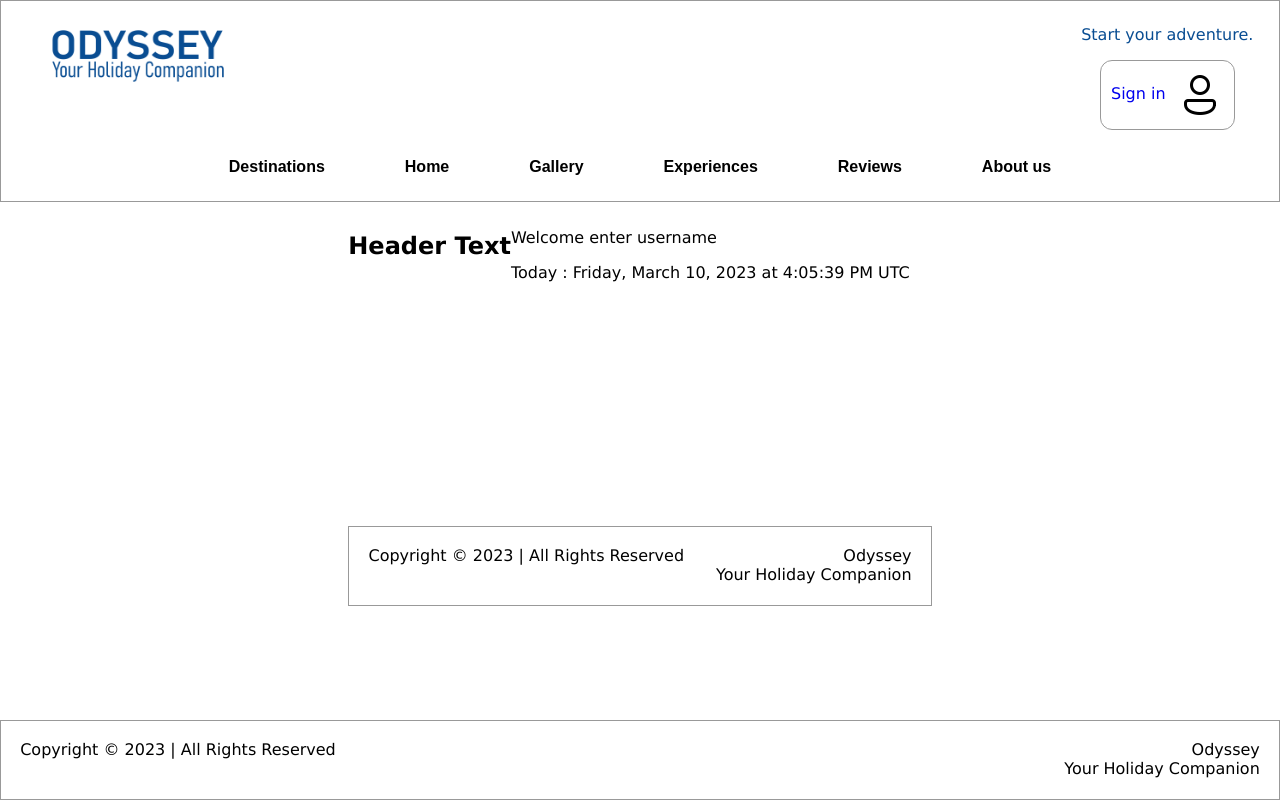
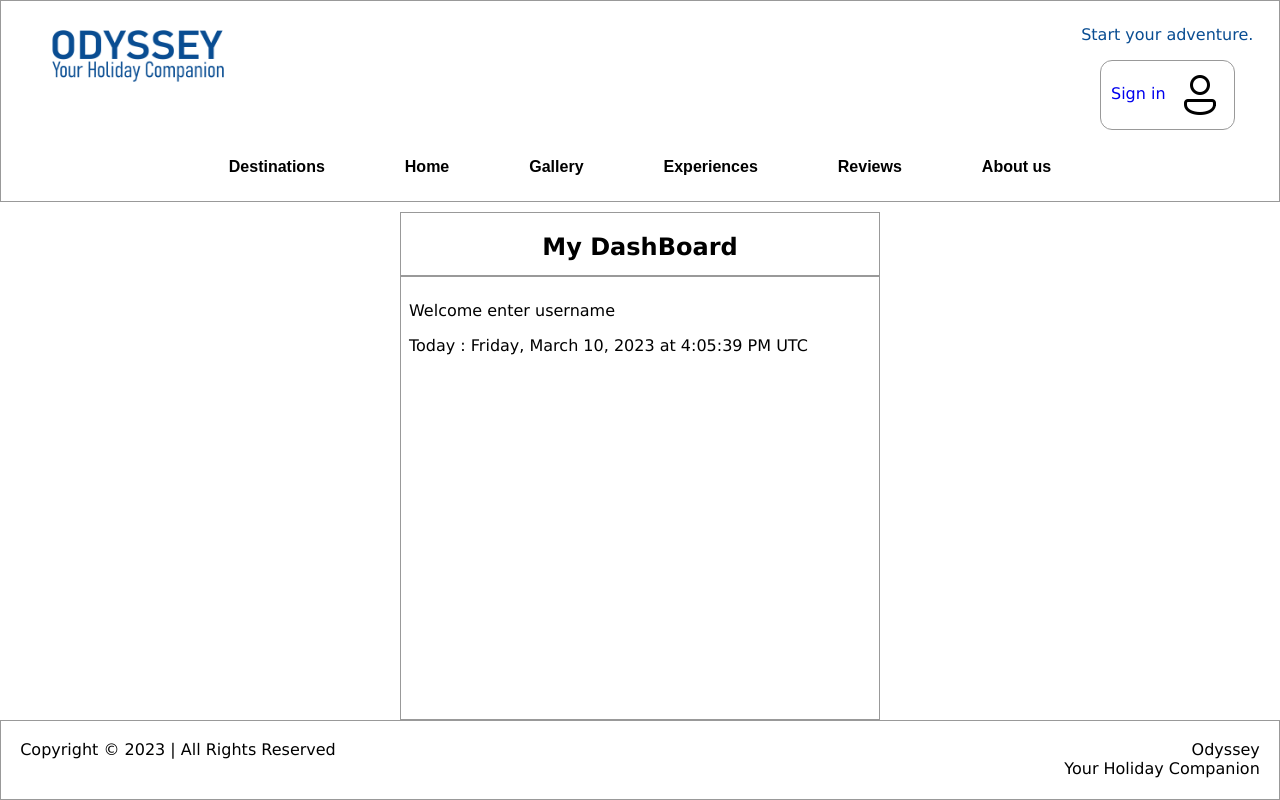
Before and after one commit to SenathN/itp_mern_project_frontend, a React (Create React App) app: page /dash in a window 1280 px wide. Built offline with nearby package versions, Linux system fonts and the light colour scheme.

Commit message:
starting redux

```diff
--- a/src/App.js
+++ b/src/App.js
@@ -6,6 +6,7 @@ import DashLayout from './component/DashLayout';
 import Welcome from './features/auth/Welcome';
 import SpaceList from './features/spaces/SpaceList';
 import SignUp from './features/auth/SignUp';
+import SpaceProviderList from './features/space_providers/SpaceProviderList';
 
 function App() {
   return (
@@ -15,12 +16,15 @@ function App() {
 
         <Route path='sign-up' element={<SignUp />} />
         <Route path='login' element={<Login />} />
+
         <Route path='dash' element={<DashLayout />}>
 
           <Route index element={<Welcome />} />
-
-          <Route path='space' >
+          <Route path='spaces' >
             <Route index element={<SpaceList />} />
+          </Route>
+          <Route path='space-providers' >
+            <Route index element={<SpaceProviderList />} />
           </Route>
 
         </Route>
--- /dev/null
+++ b/src/app/api/apiSlice.js
@@ -0,0 +1 @@
+//import { createApi , fetchBaseQuery } from ' '
--- a/src/component/DashHeader.js
+++ b/src/component/DashHeader.js
@@ -2,9 +2,9 @@ import { Link } from "react-router-dom"
 
 const DashHeader = () => {
     return (
-        <header>
-            <h2>Header Text</h2>
-        </header>
+        <div>
+            <h2 style={{ margin: '.5em'}} >My DashBoard</h2>
+        </div>
     )
 }
 
--- a/src/component/DashLayout.js
+++ b/src/component/DashLayout.js
@@ -1,16 +1,16 @@
+import '../dashboardStyles.css';
 import { Outlet } from "react-router-dom";
 import DashHeader from "./DashHeader";
 import Footer from "./Footer";
 
 const DashLayout = () => {
     return (
-        <>
+        <div id="item_container">
             <DashHeader />
             <div className="dash-container">
                 <Outlet />
             </div>
-            <Footer />
-        </>
+        </div>
     )
 }
 
--- a/src/component/Header.js
+++ b/src/component/Header.js
@@ -7,7 +7,7 @@ const Header = () => {
             <div id='header_top'>
                 <Link to='/' >
                     <div id='header__titleDiv'>
-                        <img id="title_img" src='word_logo.png' alt='Profile'/>
+                        <img id="title_img" src='./word_logo.png' alt='Profile'/>
                     </div>
                 </Link>
                 <div id='header__accDiv'>
@@ -16,7 +16,7 @@ const Header = () => {
                         <Link to='/login' style={{ textDecoration: 'none' }} >
                             <div id='log_holder'>
                                 Sign in
-                                <img id="log_btn_img" src='icons8-user-96.png' alt='Profile' />
+                                <img id="log_btn_img" src='./icons8-user-96.png' alt='Profile' />
                             </div>
                         </Link>
                     </div>
--- /dev/null
+++ b/src/dashboardStyles.css
@@ -0,0 +1,22 @@
+:root {
+    --theme-color-lb : #54C6EB ;
+    --theme-color-lg : #31E981 ;
+    --theme-color-db : #094D92 ;
+    --theme-color-lp : #C879FF ;
+    --theme-color-borders : #999999ff ;
+
+
+    font-family: -apple-system, BlinkMacSystemFont, 'Helvetica',
+      sans-serif;
+  }
+
+#item_container {
+    display: grid;
+    grid-template-rows: 4em auto ;
+}
+
+#item_container div  {
+    min-width:30em;
+    padding: .5em;
+    border: 1px solid var(--theme-color-borders);
+}
--- /dev/null
+++ b/src/features/space_providers/SpaceProviderList.js
@@ -0,0 +1,9 @@
+import React from 'react'
+
+const SpaceProviderList = () => {
+  return (
+    <div>SpaceProviderList</div>
+  )
+}
+
+export default SpaceProviderList
```
